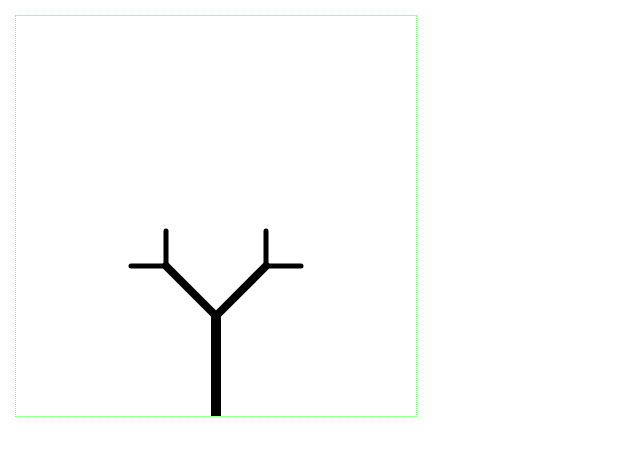
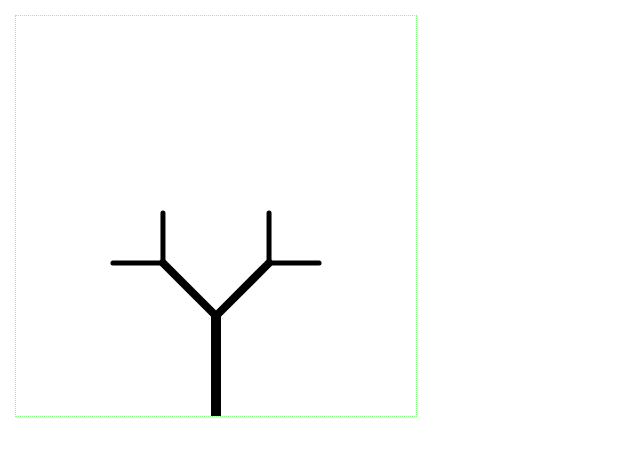
Before and after one commit to valscion/puu, a React (Create React App) app: page / in a window 1280 px wide. Shown: the top 456 px of the page, without its empty margins (0-640 px from the left). Built offline with nearby package versions, Linux system fonts and the light colour scheme.

Commit message:
Use angles and lengths instead of x and y diffs

```diff
--- a/src/App.js
+++ b/src/App.js
@@ -3,7 +3,7 @@ import "./App.css";
 
 const stroke = { stroke: "black", "stroke-linecap": "round" };
 
-function generateBranch({ startX, startY, level, xDiff, yDiff }) {
+function generateBranch({ startX, startY, level, angle, length }) {
   const strokeWidth = (() => {
     switch (level) {
       case 0:
@@ -16,6 +16,9 @@ function generateBranch({ startX, startY, level, xDiff, yDiff }) {
         throw new Error("too deep");
     }
   })();
+
+  const xDiff = Math.cos(angle) * length;
+  const yDiff = Math.sin(angle) * length;
 
   const nextX = startX + xDiff;
   const nextY = startY + yDiff;
@@ -42,39 +45,30 @@ function generateTree() {
           generateBranch({
             startX: 200,
             startY: 400,
-            xDiff: 0,
-            yDiff: -100,
+            angle: -Math.PI / 2,
+            length: 100,
             level
           })
         );
       } else if (level === 1) {
         const { nextX: startX, nextY: startY } = acc[acc.length - 1];
-        acc.push(
-          generateBranch({ startX, startY, xDiff: -50, yDiff: -50, level })
-        );
-        acc.push(
-          generateBranch({ startX, startY, xDiff: 50, yDiff: -50, level })
-        );
+        const common = { startX, startY, level, length: 75 };
+        acc.push(generateBranch({ ...common, angle: -((3 * Math.PI) / 4) }));
+        acc.push(generateBranch({ ...common, angle: -(Math.PI / 4) }));
       } else if (level === 2) {
         const left = acc[acc.length - 2];
-        const right  = acc[acc.length -1];
+        const right = acc[acc.length - 1];
         {
           let { nextX: startX, nextY: startY } = left;
-          acc.push(
-            generateBranch({ startX, startY, xDiff: 0, yDiff: -35, level })
-          );
-          acc.push(
-            generateBranch({ startX, startY, xDiff: -35, yDiff: 0, level })
-          );
+          const common = { startX, startY, level, length: 50 };
+          acc.push(generateBranch({ ...common, angle: -(Math.PI) }));
+          acc.push(generateBranch({ ...common, angle: -(Math.PI / 2) }));
         }
         {
           let { nextX: startX, nextY: startY } = right;
-          acc.push(
-            generateBranch({ startX, startY, xDiff: 0, yDiff: -35, level })
-          );
-          acc.push(
-            generateBranch({ startX, startY, xDiff: 35, yDiff: 0, level })
-          );
+          const common = { startX, startY, level, length: 50 };
+          acc.push(generateBranch({ ...common, angle: -(Math.PI / 2) }));
+          acc.push(generateBranch({ ...common, angle: 0 }));
         }
       }
 
```
